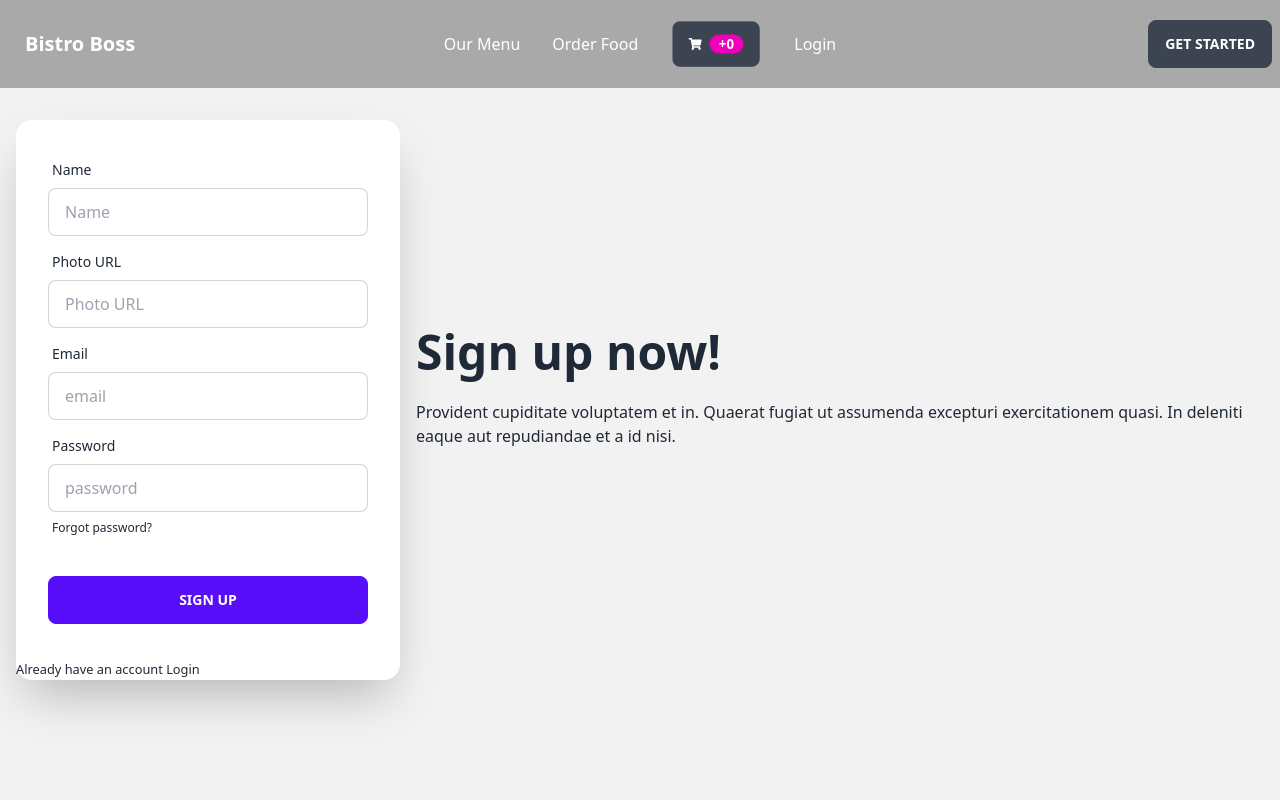
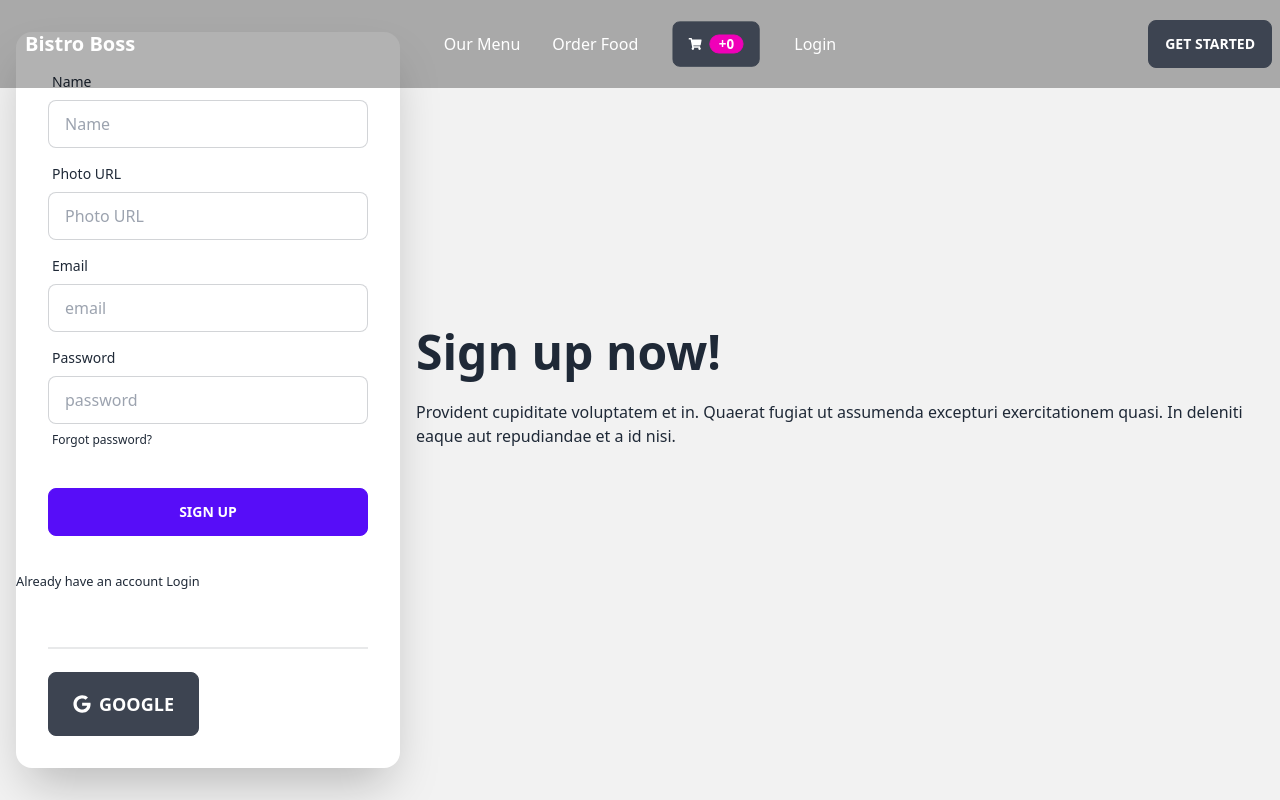
Before and after one commit to Parvej101/bistro-boss-restaurant-client, a React (Vite) app: page /register in a window 1280 px wide. Shown: the top 800 px of the page. Built offline with nearby package versions, Linux system fonts and the light colour scheme; no server answers.

Commit message:
complete google login and user data set database

```diff
--- a/src/Context/AuthProvider.jsx
+++ b/src/Context/AuthProvider.jsx
@@ -1,8 +1,8 @@
 import { useEffect, useState } from "react";
 import { createContext } from "react";
 import { auth } from "../firebase/firebase.config";
-import { createUserWithEmailAndPassword, onAuthStateChanged, signInWithEmailAndPassword, signInWithPopup, signOut } from "firebase/auth";
-import { GoogleAuthProvider } from "firebase/auth/web-extension";
+import { createUserWithEmailAndPassword, GoogleAuthProvider, onAuthStateChanged, signInWithEmailAndPassword, signInWithPopup, signOut, updateProfile } from "firebase/auth";
+
 
 
 export const AuthContext = createContext(null);
@@ -16,18 +16,19 @@ const AuthProvider = ({children}) => {
     const createUser = (email, password) => {
         return createUserWithEmailAndPassword(auth, email, password);
     }
-    const updateUserProfile = (name, photoURL) => {
-        return user.updateProfile({
-            displayName: name,
-            photoURL: photoURL
-        })
+    const updateUserProfile = (name, photo) => {
+        return updateProfile(auth.currentUser, {
+            displayName: name, photoURL: photo
+        });
     }
+
     const loginUser = (email, password) => {
         setLoading(true);
         return signInWithEmailAndPassword(auth, email, password);
     }
 
     const googleLogin = () => {
+        setLoading(true);
         const provider = new GoogleAuthProvider();
         return signInWithPopup(auth, provider);
     }
--- /dev/null
+++ b/src/assets/hook/useAxiosPublic.jsx
@@ -0,0 +1,11 @@
+import axios from "axios";
+
+const axiosPublic = axios.create({
+    baseURL: 'http://localhost:5000',
+
+})
+const useAxiosPublic = () => {
+   return axiosPublic;
+};
+
+export default useAxiosPublic;
--- a/src/pages/Register.jsx
+++ b/src/pages/Register.jsx
@@ -4,20 +4,24 @@ import { useForm } from "react-hook-form";
 import Swal from "sweetalert2";
 import { AuthContext } from "../Context/AuthProvider";
 import { Helmet } from "react-helmet-async";
+import useAxiosPublic from "../assets/hook/useAxiosPublic";
+import SocialLogin from "./Shared/SocialLogin";
 
 
 const Register = () => {
-
+    const axiosPublic = useAxiosPublic();
     const { register, handleSubmit, reset, formState: { errors } } = useForm();
     const { createUser, updateUserProfile } = useContext(AuthContext);
     const navigate = useNavigate();
 
     const onSubmit = data => {
-        console.log(data);
+        // Create user with email and password
         createUser(data.email, data.password)
             .then(result => {
                 const loggedUser = result.user;
-                console.log(loggedUser);
+                console.log('User created:', loggedUser);
+
+                // Show success alert for account creation
                 Swal.fire({
                     position: 'top-end',
                     icon: 'success',
@@ -25,10 +29,31 @@ const Register = () => {
                     showConfirmButton: false,
                     timer: 1500
                 });
-                updateUserProfile(data.name, data.photoURL)
+
+                // Update the user's profile
+                return updateUserProfile(data.name, data.photoURL);
+            })
             .then(() => {
-                        console.log('user profile info updated')
+                console.log('User profile updated successfully.');
+
+                // Prepare user info for database
+                const userInfo = {
+                    name: data.name,
+                    email: data.email,
+                    photoURL: data.photoURL
+                };
+
+                // Save user info in the database
+                return axiosPublic.post('/users', userInfo);
+            })
+            .then(res => {
+                if (res.data.insertedId) {
+                    console.log('User profile info saved to the database.');
+
+                    // Reset the form
                     reset();
+
+                    // Show success alert for profile update
                     Swal.fire({
                         position: 'top-end',
                         icon: 'success',
@@ -36,11 +61,19 @@ const Register = () => {
                         showConfirmButton: false,
                         timer: 1500
                     });
+
+                    // Navigate to home page
                     navigate('/');
-
+                }
             })
-                    .catch(error => console.log(error))
-            })
+            .catch(error => {
+                console.error('Error occurred:', error);
+                Swal.fire({
+                    icon: 'error',
+                    title: 'Oops...',
+                    text: error.message,
+                });
+            });
     };
 
 
@@ -102,6 +135,7 @@ const Register = () => {
                             </div>
                         </form>
                         <p><small>Already have an account <Link to="/login">Login</Link></small></p>
+                        <SocialLogin></SocialLogin>
                     </div>
                 </div>
             </div>
--- a/src/pages/Shared/NavBar/NavBar.jsx
+++ b/src/pages/Shared/NavBar/NavBar.jsx
@@ -5,7 +5,7 @@ import { FaShoppingCart } from "react-icons/fa";
 import useCart from "../../../assets/hook/useCart";
 
 const NavBar = () => {
-    const { user, logOut } = useContext (AuthContext);
+    const { user, logOut } = useContext(AuthContext);
     const [cart] = useCart();
 
     const handleLogOut = () => {
@@ -48,7 +48,7 @@ const NavBar = () => {
                             {navOptions}
                         </ul>
                     </div>
-                   <Link to='/'> <a className="btn btn-ghost normal-case text-xl">Bistro Boss</a></Link>
+                    <Link to='/'> <a className="btn btn-ghost normal-case text-xl">Bistro Boss</a></Link>
                 </div>
                 <div className="navbar-center hidden lg:flex">
                     <ul className="menu menu-horizontal px-1">
--- /dev/null
+++ b/src/pages/Shared/SocialLogin.jsx
@@ -0,0 +1,43 @@
+
+import { FaGoogle } from "react-icons/fa";
+import useAxiosPublic from "../../assets/hook/useAxiosPublic";
+import { useNavigate } from "react-router-dom";
+import Auth from "../../assets/hook/Auth";
+
+
+const SocialLogin = () => {
+    const { googleLogin } = Auth();
+    const axiosPublic = useAxiosPublic();
+    const navigate = useNavigate();
+
+    const handleGoogleLogin = () =>{
+        googleLogin()
+        .then(result =>{
+            console.log(result.user);
+            const userInfo = {
+                email: result.user?.email,
+                name: result.user?.displayName
+            }
+            axiosPublic.post('/users', userInfo)
+            .then(res =>{
+                console.log(res.data);
+                navigate('/');
+            })
+        })
+    }
+
+    return (
+        <div className="p-8">
+            <div className="divider"></div>
+            <div>
+            <button onClick={handleGoogleLogin}
+             className="btn btn-xs sm:btn-sm md:btn-md lg:btn-lg">
+                <FaGoogle className="mr-2"></FaGoogle>
+                Google</button>
+            </div>
+
+        </div>
+    );
+};
+
+export default SocialLogin;
```
Lines whose indentation alone changed are shown as unchanged.
